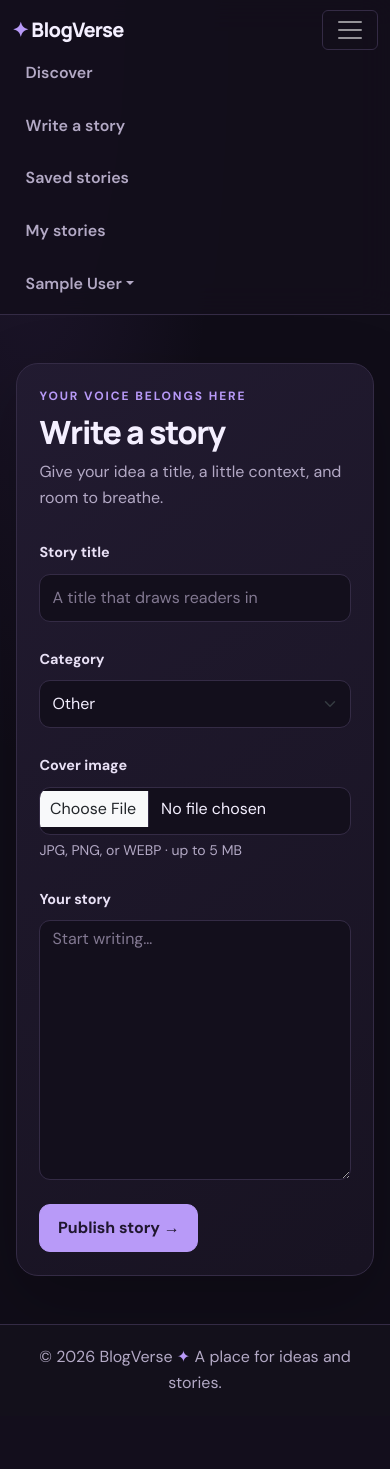
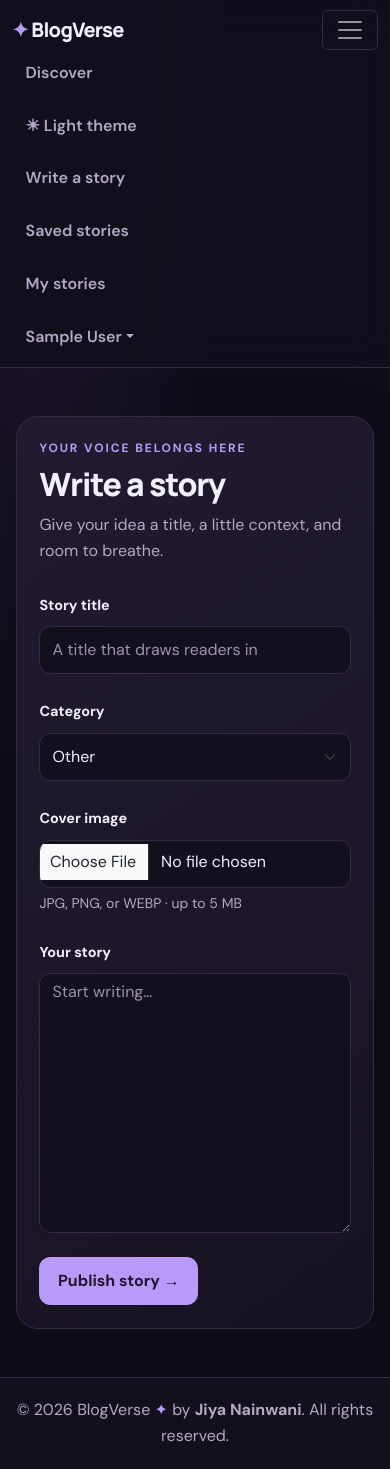
Before and after one commit to Jiyanainwani/BlogVerse, a Node server app: page /blog/add-new in a window 390 px wide, after a click that opens the changed part. Before the commit the page ends 1389 px from the top, so only its background shows below. Run offline with Node 20, Linux system fonts and the light colour scheme; the visitor is signed in with stand-in values (Sample User, id 1); some libraries are stand-ins or nearby versions.

Commit message:
Add light theme toggle and sign-in on signup

```diff
--- a/public/styles.css
+++ b/public/styles.css
@@ -11,7 +11,36 @@
   --purple: #b89af8;
   --purple-strong: #9a73ed;
   --lavender: #e2d6ff;
+  --input-bg: #130f1c;
+  --primary-text: #20172f;
+  --body-copy: #ded6e9;
+  --nav-bg: rgba(19,15,28,.94);
+  --footer-bg: #13101b;
+  --danger-copy: #e7a2ad;
+  --panel-start: rgba(34,27,49,.96);
+  --panel-end: rgba(24,19,34,.98);
   --radius: 18px;
+}
+
+:root[data-theme="light"] {
+  color-scheme: light;
+  --page: #f7f4fc;
+  --surface: #ffffff;
+  --surface-raised: #eee8f7;
+  --line: #ded5eb;
+  --text: #241b32;
+  --muted: #5e536f;
+  --purple: #6841a5;
+  --purple-strong: #55318f;
+  --lavender: #eee5fb;
+  --input-bg: #ffffff;
+  --primary-text: #ffffff;
+  --body-copy: #392f48;
+  --nav-bg: rgba(255,255,255,.94);
+  --footer-bg: #eee8f7;
+  --danger-copy: #a12f4a;
+  --panel-start: #ffffff;
+  --panel-end: #f0eafa;
 }
 
 * { box-sizing: border-box; }
@@ -23,7 +52,7 @@ body {
 h1,h2,h3,h4,h5,.navbar-brand { font-family: 'Manrope', sans-serif; letter-spacing: -.035em; }
 a { color: var(--purple); text-decoration: none; }
 a:hover { color: var(--lavender); }
-.custom-navbar { background: rgba(19,15,28,.92); border-bottom: 1px solid var(--line); backdrop-filter: blur(16px); }
+.custom-navbar { background: var(--nav-bg); border-bottom: 1px solid var(--line); backdrop-filter: blur(16px); }
 .navbar .container { max-width: 1160px; }
 .navbar-brand { color: var(--text); font-weight: 800; font-size: 1.25rem; }
 .brand-mark { color: var(--purple); }
@@ -32,12 +61,16 @@ a:hover { color: var(--lavender); }
 .navbar .nav-link:hover,.navbar .nav-link.active { color: var(--text); background: var(--surface-raised); }
 .navbar-toggler { border-color: var(--line); }
 .navbar-toggler-icon { filter: brightness(0) invert(1); }
+:root[data-theme="light"] .navbar-toggler-icon { filter: none; }
+.theme-toggle { border:0; background:transparent; font:inherit; cursor:pointer; white-space:nowrap; }
+.theme-toggle:focus-visible { outline:2px solid var(--purple); outline-offset:2px; }
 .btn { border-radius: 11px; font-weight: 700; padding: .65rem 1.1rem; transition: transform .18s, background .18s; }
 .btn:hover { transform: translateY(-1px); }
-.btn-primary { color: #20172f; border-color: var(--purple); background: var(--purple); }
-.btn-primary:hover,.btn-primary:focus { color: #20172f; border-color: var(--lavender); background: var(--lavender); }
+.btn-primary { color: var(--primary-text); border-color: var(--purple); background: var(--purple); }
+.btn-primary:hover,.btn-primary:focus { color: var(--primary-text); border-color: var(--purple-strong); background: var(--purple-strong); }
 .btn-outline-light { border-color: var(--line); color: var(--text); }
 .btn-outline-light:hover { background: var(--surface-raised); border-color: var(--purple); color: var(--text); }
+.text-secondary,.text-muted { color:var(--muted)!important; }
 .eyebrow { color: var(--purple); font-size: .75rem; font-weight: 800; text-transform: uppercase; letter-spacing: .16em; }
 .home-hero { max-width: 1160px; margin: 0 auto; padding: clamp(3.8rem, 9vw, 7rem) 1.25rem 3.4rem; }
 .home-hero h1 { max-width: 760px; font-size: clamp(2.7rem, 7vw, 5rem); font-weight: 800; line-height: 1.05; margin: .7rem 0 1.15rem; }
@@ -57,18 +90,18 @@ a:hover { color: var(--lavender); }
 .post-card .btn { margin-top:1rem; width:100%; }
 .story-pagination { display:flex; justify-content:center; align-items:center; gap:1rem; margin-top:2rem; color:var(--muted); }
 .empty-state { border:1px dashed var(--line); border-radius:var(--radius); padding:3rem 1rem; text-align:center; color:var(--muted); }
-.site-footer { margin-top:auto; border-top:1px solid var(--line); color:var(--muted); background:#13101b; }
+.site-footer { margin-top:auto; border-top:1px solid var(--line); color:var(--muted); background:var(--footer-bg); }
 .site-footer .container { padding-top:1.2rem; padding-bottom:1.2rem; }
 .auth-wrap { width:min(100% - 2rem, 500px); margin:clamp(2.5rem,8vh,5rem) auto; }
-.auth-card,.editor-card { padding:clamp(1.4rem,4vw,2.4rem); border:1px solid var(--line); border-radius:22px; background:linear-gradient(145deg,rgba(34,27,49,.96),rgba(24,19,34,.98)); box-shadow:0 24px 70px rgba(0,0,0,.22); }
+.auth-card,.editor-card { padding:clamp(1.4rem,4vw,2.4rem); border:1px solid var(--line); border-radius:22px; background:linear-gradient(145deg,var(--panel-start),var(--panel-end)); box-shadow:0 24px 70px rgba(0,0,0,.14); }
 .auth-card h1,.editor-card h1 { font-size:2rem; font-weight:800; margin:.4rem 0 .5rem; }
 .auth-card .intro,.editor-card .intro { color:var(--muted); margin-bottom:1.7rem; }
-.form-label { color:#e8e0f5; font-weight:700; font-size:.9rem; }
-.form-control { min-height:48px; color:var(--text); background:#130f1c; border:1px solid var(--line); border-radius:11px; }
-.form-select { min-height:48px; color:var(--text); background-color:#130f1c; border:1px solid var(--line); border-radius:11px; }
-.form-control:focus { color:var(--text); background:#130f1c; border-color:var(--purple-strong); box-shadow:0 0 0 .22rem rgba(154,115,237,.18); }
-.form-select:focus { color:var(--text); background-color:#130f1c; border-color:var(--purple-strong); box-shadow:0 0 0 .22rem rgba(154,115,237,.18); }
-.form-control::placeholder { color:#827891; }
+.form-label { color:var(--text); font-weight:700; font-size:.9rem; }
+.form-control { min-height:48px; color:var(--text); background:var(--input-bg); border:1px solid var(--line); border-radius:11px; }
+.form-select { min-height:48px; color:var(--text); background-color:var(--input-bg); border:1px solid var(--line); border-radius:11px; }
+.form-control:focus { color:var(--text); background:var(--input-bg); border-color:var(--purple-strong); box-shadow:0 0 0 .22rem rgba(154,115,237,.18); }
+.form-select:focus { color:var(--text); background-color:var(--input-bg); border-color:var(--purple-strong); box-shadow:0 0 0 .22rem rgba(154,115,237,.18); }
+.form-control::placeholder { color:var(--muted); opacity:.85; }
 textarea.form-control { min-height:260px; resize:vertical; }
 input[type=file].form-control { padding:.6rem; }
 .form-text { color:var(--muted); }
@@ -93,7 +126,7 @@ input[type=file].form-control { padding:.6rem; }
 .comment-main { min-width:0; flex:1; }
 .comment-edit { margin-top:.6rem; }
 .comment-edit textarea { min-height:85px; }
-.comment-delete { padding:.3rem 0; border:0; color:#e7a2ad; background:none; font-size:.83rem; }
+.comment-delete { padding:.3rem 0; border:0; color:var(--danger-copy); background:none; font-size:.83rem; }
 .comment-delete:hover { color:#ffd2d9; }
 .author-header { display:flex; align-items:center; gap:1.2rem; margin:3rem 0 2rem; padding:1.5rem; border:1px solid var(--line); border-radius:var(--radius); background:var(--surface); }
 .author-header img { width:76px; height:76px; border-radius:50%; object-fit:cover; }
@@ -102,8 +135,8 @@ input[type=file].form-control { padding:.6rem; }
 .cover-preview { display:block; width:min(100%,560px); max-height:300px; object-fit:cover; margin-top:1rem; border:1px solid var(--line); border-radius:12px; }
 .dropdown-menu { border:1px solid var(--line); background:var(--surface-raised); }
 .dropdown-item { color:var(--text); }
-.dropdown-item:hover { color:var(--text); background:#302443; }
-.article-body { color:#ded6e9; font-size:1.05rem; white-space:pre-wrap; overflow-wrap:anywhere; font-family:inherit; margin:0; }
+.dropdown-item:hover { color:var(--text); background:var(--surface); }
+.article-body { color:var(--body-copy); font-size:1.05rem; white-space:pre-wrap; overflow-wrap:anywhere; font-family:inherit; margin:0; }
 .comments { margin-top:2rem; padding:clamp(1.25rem,4vw,2rem); border:1px solid var(--line); border-radius:var(--radius); background:var(--surface); }
 .comments h2 { font-size:1.3rem; font-weight:800; margin:0 0 1.2rem; }
 .comment { display:flex; gap:.8rem; padding:1rem 0; border-top:1px solid var(--line); }
--- a/views/partials/footer.ejs
+++ b/views/partials/footer.ejs
@@ -1 +1 @@
-<footer class="site-footer text-center"><div class="container">&copy; <%= new Date().getFullYear() %> BlogVerse <span class="brand-mark">✦</span> A place for ideas and stories.</div></footer>
+<footer class="site-footer text-center"><div class="container">&copy; <%= new Date().getFullYear() %> BlogVerse <span class="brand-mark">✦</span> by <strong>Jiya Nainwani</strong>. All rights reserved.</div></footer>
--- a/views/partials/head.ejs
+++ b/views/partials/head.ejs
@@ -2,4 +2,5 @@
 <meta name="viewport" content="width=device-width, initial-scale=1.0" />
 <meta name="theme-color" content="#100d18" />
 <link href="https://cdn.jsdelivr.net/npm/bootstrap@5.3.6/dist/css/bootstrap.min.css" rel="stylesheet" integrity="sha384-4Q6Gf2aSP4eDXB8Miphtr37CMZZQ5oXLH2yaXMJ2w8e2ZtHTl7GptT4jmndRuHDT" crossorigin="anonymous" />
+<script>try { document.documentElement.dataset.theme = localStorage.getItem('blogverse-theme') || 'dark'; } catch { document.documentElement.dataset.theme = 'dark'; }</script>
 <link rel="stylesheet" href="/styles.css" />
--- a/views/partials/nav.ejs
+++ b/views/partials/nav.ejs
@@ -5,6 +5,7 @@
     <div class="collapse navbar-collapse" id="navbarNav">
       <ul class="navbar-nav ms-auto">
         <li class="nav-item"><a class="nav-link" href="/">Discover</a></li>
+        <li class="nav-item"><button class="nav-link theme-toggle" id="themeToggle" type="button" aria-label="Switch to light theme" title="Switch to light theme">☀ <span>Light theme</span></button></li>
         <% if (locals.user) { %>
           <li class="nav-item"><a class="nav-link" href="/blog/add-new">Write a story</a></li>
           <li class="nav-item"><a class="nav-link" href="/user/bookmarks">Saved stories</a></li>
--- a/views/partials/scripts.ejs
+++ b/views/partials/scripts.ejs
@@ -3,3 +3,28 @@
   integrity="sha384-j1CDi7MgGQ12Z7Qab0qlWQ/Qqz24Gc6BM0thvEMVjHnfYGF0rmFCozFSxQBxwHKO"
   crossorigin="anonymous"
 ></script>
+<script>
+  (() => {
+    const toggle = document.getElementById('themeToggle');
+    const navbar = document.querySelector('.custom-navbar');
+    const themeMeta = document.querySelector('meta[name="theme-color"]');
+    const applyTheme = (theme) => {
+      document.documentElement.dataset.theme = theme;
+      if (navbar) navbar.setAttribute('data-bs-theme', theme);
+      if (themeMeta) themeMeta.content = theme === 'light' ? '#f7f4fc' : '#100d18';
+      if (toggle) {
+        const nextTheme = theme === 'dark' ? 'light' : 'dark';
+        toggle.setAttribute('aria-label', `Switch to ${nextTheme} theme`);
+        toggle.setAttribute('title', `Switch to ${nextTheme} theme`);
+        toggle.setAttribute('aria-pressed', String(theme === 'light'));
+        toggle.innerHTML = theme === 'dark' ? '☀ <span>Light theme</span>' : '☾ <span>Dark theme</span>';
+      }
+    };
+    applyTheme(document.documentElement.dataset.theme || 'dark');
+    toggle?.addEventListener('click', () => {
+      const nextTheme = document.documentElement.dataset.theme === 'dark' ? 'light' : 'dark';
+      applyTheme(nextTheme);
+      try { localStorage.setItem('blogverse-theme', nextTheme); } catch {}
+    });
+  })();
+</script>
```
Also changed, not shown: routes/user.js (+7 -2 lines).
